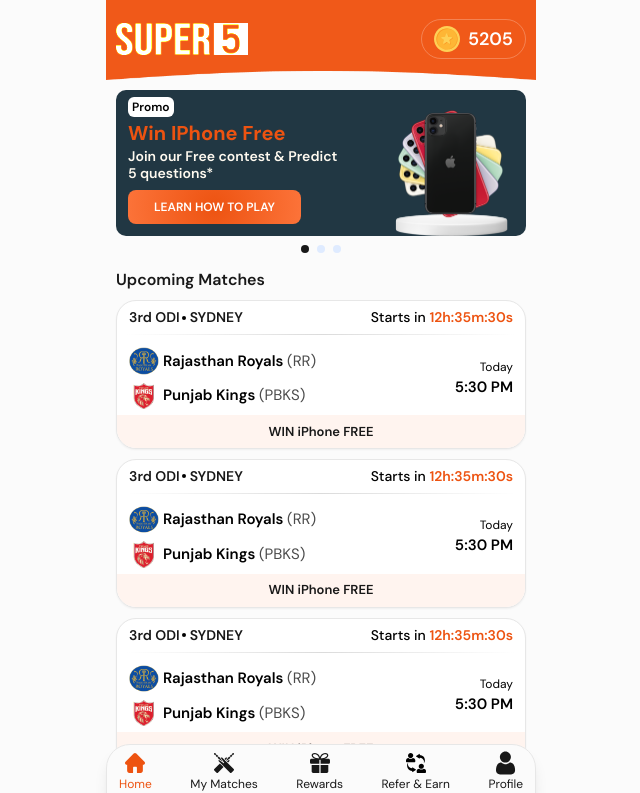
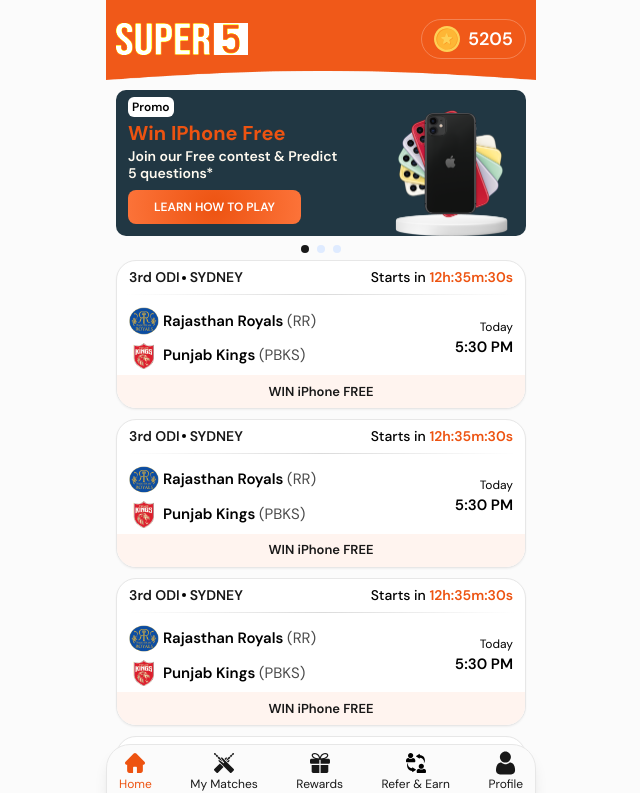
Before and after one commit to Achyut770/super5, a Next.js app: page / in a window 1280 px wide. Shown: the top 793 px of the page, without its empty margins (319-959 px from the left). Built offline with nearby package versions, Linux system fonts and the light colour scheme.

Commit message:
Heading Removed

```diff
--- a/components/homepage/UpcomingMatches.jsx
+++ b/components/homepage/UpcomingMatches.jsx
@@ -19,9 +19,9 @@
   const isCompleted = state === "Completed";
   return (
     <div className="px-[10px]">
-      <h2 className="flex my-2 text-[16px] font-semibold text-[#181818]">
+      {/* <h2 className="flex my-2 text-[16px] font-semibold text-[#181818]">
         {state} Matches
-      </h2>
+      </h2> */}
       <div className="flex flex-col gap-[10px] w-full">
         {loading && (
           <>
```
